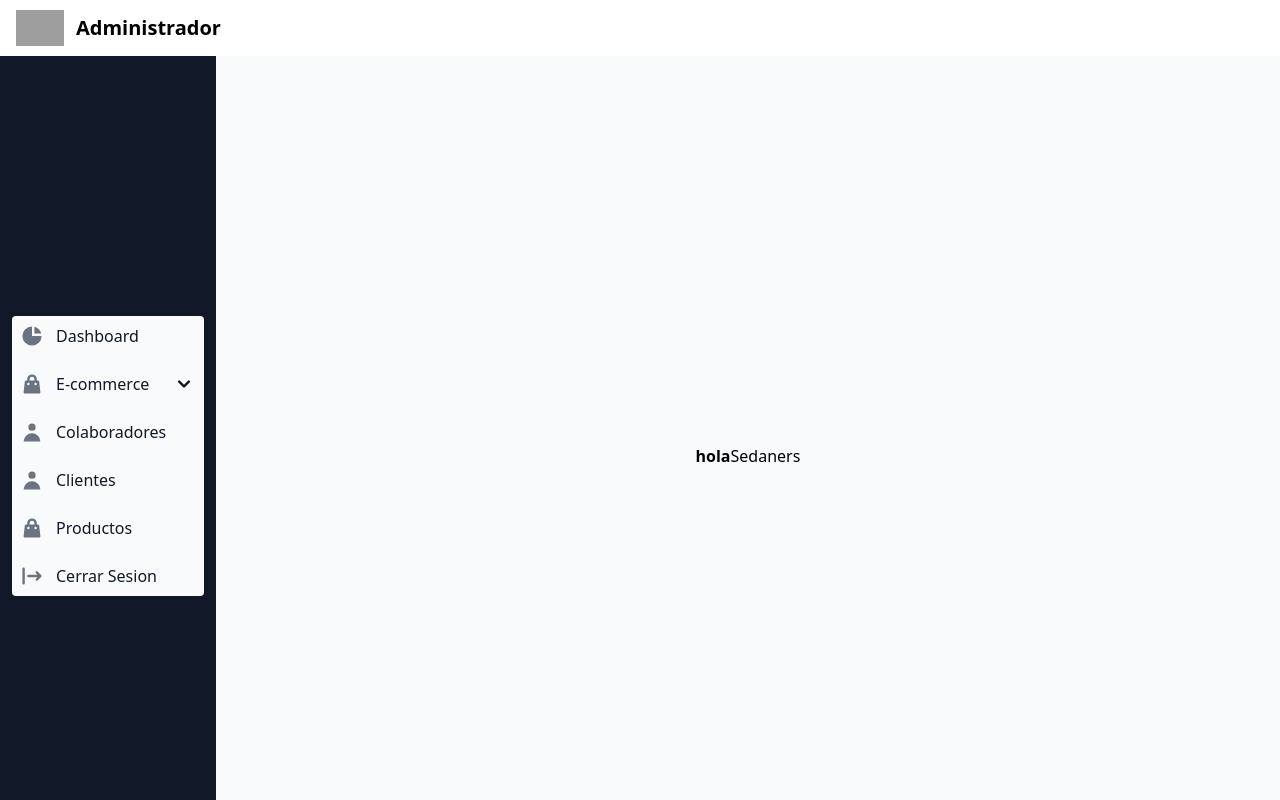
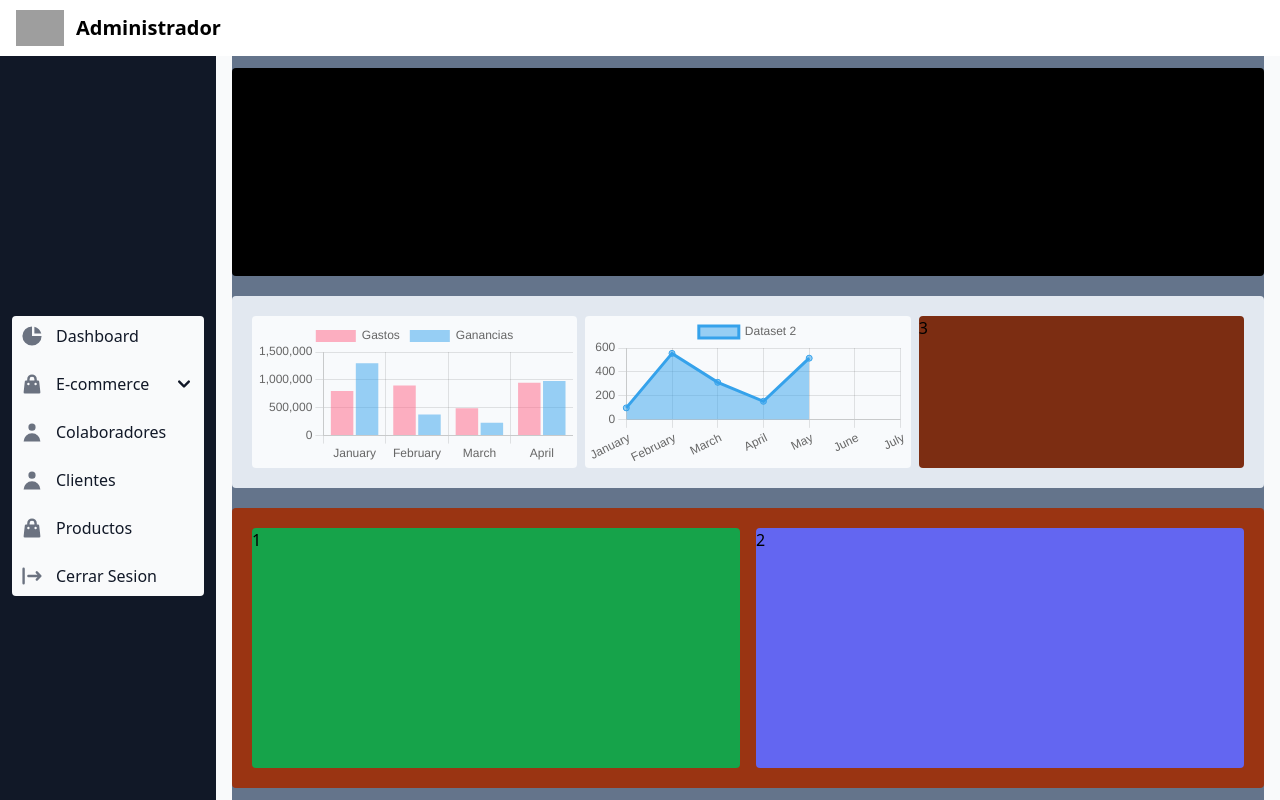
Before and after one commit to sedangroup/sedan-frontend-ciclo4, a React (Vite) app: page /administrador/home in a window 1280 px wide. Shown: the top 800 px of the page. Built offline with nearby package versions, Linux system fonts and the light colour scheme; grey boxes are pictures that could not be loaded.

Commit message:
home admin creado, empezamos con los graficos

```diff
--- /dev/null
+++ b/src/components/administrador/AreaChar.jsx
@@ -0,0 +1,58 @@
+import React from "react";
+import {
+  Chart as ChartJS,
+  CategoryScale,
+  LinearScale,
+  PointElement,
+  LineElement,
+  Title,
+  Tooltip,
+  Filler,
+  Legend,
+} from "chart.js";
+import { Line } from "react-chartjs-2";
+import { ResponsiveContainer } from "recharts";
+
+ChartJS.register(
+  CategoryScale,
+  LinearScale,
+  PointElement,
+  LineElement,
+  Title,
+  Tooltip,
+  Filler,
+  Legend
+);
+
+function AreaChar() {
+  const labels = [
+    "January",
+    "February",
+    "March",
+    "April",
+    "May",
+    "June",
+    "July",
+  ];
+
+  const data = {
+    labels,
+    datasets: [
+      {
+        fill: true,
+        label: "Dataset 2",
+        data: [100, 555, 313, 155, 515],
+        borderColor: "rgb(53, 162, 235)",
+        backgroundColor: "rgba(53, 162, 235, 0.5)",
+      },
+    ],
+  };
+
+  return (
+    <ResponsiveContainer>
+      <Line data={data} />
+    </ResponsiveContainer>
+  );
+}
+
+export default AreaChar;
--- a/src/components/administrador/Aside.jsx
+++ b/src/components/administrador/Aside.jsx
@@ -4,13 +4,14 @@ import { Link } from "react-router-dom";
 function Aside() {
   const [display, setDisplay] = useState(false);
   return (
-    <aside className="flex items-center h-screen  md:w-64 lg:w-64 bg-gray-900 p-3" aria-label="Sidebar">
+    <aside
+      className="flex items-center h-screen  md:w-64 lg:w-64 bg-gray-900 p-3 absolute md:relative"
+      aria-label="Sidebar"
+    >
       <div className="overflow-y-auto  w-full bg-gray-50 rounded dark:bg-gray-800  ">
         <ul className="space-y-2">
           <li>
-            <div
-              className="flex items-center p-2 text-base font-normal text-gray-900 rounded-lg dark:text-white hover:bg-gray-100 dark:hover:bg-gray-700"
-            >
+            <div className="flex items-center p-2 text-base font-normal text-gray-900 rounded-lg dark:text-white hover:bg-gray-100 dark:hover:bg-gray-700">
               <svg
                 aria-hidden="true"
                 className="w-6 h-6 text-gray-500 transition duration-75 dark:text-gray-400 group-hover:text-gray-900 dark:group-hover:text-white"
@@ -174,7 +175,9 @@ function Aside() {
                   clipRule="evenodd"
                 ></path>
               </svg>
-              <span className="flex-1 ml-3 whitespace-nowrap">Cerrar Sesion</span>
+              <span className="flex-1 ml-3 whitespace-nowrap">
+                Cerrar Sesion
+              </span>
             </Link>
           </li>
         </ul>
--- a/src/components/administrador/BarChar.jsx
+++ b/src/components/administrador/BarChar.jsx
@@ -7,43 +7,41 @@ import {
   Tooltip,
   Legend,
 } from "chart.js";
+import { Bar } from "react-chartjs-2";
 import { ResponsiveContainer } from "recharts";
 
-ChartJS.register(CategoryScale, LinearScale, BarElement, Tooltip);
-
-import { Bar } from "react-chartjs-2";
+ChartJS.register(
+  CategoryScale,
+  LinearScale,
+  BarElement,
+  Title,
+  Tooltip,
+  Legend
+);
 
 function BarChar() {
-  const options = {
-    responsive: false,
-    plugins: {
-      legend: {
-        position: "top",
-      },
-      title: {
-        display: false,
-        text: "Chart.js Bar Chart",
-      },
-    },
-  };
-
-  let labels = ['enero','febrero','marzo'];
-  let dataChar = [13000000,4000000,900000];
+  const labels = ["January", "February", "March", "April"];
+  const gastos = [800000, 900000, 490000, 950000];
+  const ganancias = [1300000, 380000, 230000, 980000];
 
   const data = {
-    labels: labels,
+    labels,
     datasets: [
       {
-        data:dataChar,
-        backgroundColor: "#756fff",
+        label: "Gastos",
+        data: gastos,
+        backgroundColor: "rgba(255, 99, 132, 0.5)",
+      },
+      {
+        label: "Ganancias",
+        data: ganancias,
+        backgroundColor: "rgba(53, 162, 235, 0.5)",
       },
     ],
   };
-
-
   return (
-    <ResponsiveContainer width={'100%'}>
-        <Bar options={options} data={data} />
+    <ResponsiveContainer>
+      <Bar data={data} />
     </ResponsiveContainer>
   );
 }
--- a/src/components/administrador/Layout.jsx
+++ b/src/components/administrador/Layout.jsx
@@ -1,7 +1,6 @@
 import Aside from "./Aside";
 import Header from "./Header";
 import Footer from "../Footer";
-
 
 function Layout({ children }) {
   return (
@@ -9,7 +8,7 @@ function Layout({ children }) {
       <Header />
       <div className="flex flex-col h-screen min-w-min md:flex-row lg:flex-row bg-red-400">
         <Aside />
-        <div className="flex flex-col items-center justify-center w-full h-full bg-gray-50 p-4">
+        <div className="flex flex-col items-center justify-center w-full h-auto overflow-y-auto bg-gray-50 p-4">
           {children}
         </div>
       </div>
--- a/src/components/login/Formulario.jsx
+++ b/src/components/login/Formulario.jsx
@@ -50,14 +50,14 @@ function Formulario({ nombre }) {
             </a>
           </div>
           <Link
-            to={'/administrador/home'}
+            to={"/administrador/home"}
             type="submit"
             className="w-full text-white bg-blue-500  hover:bg-primary-700 focus:ring-4 focus:outline-none focus:ring-primary-300 font-medium rounded-lg text-sm px-5 py-2.5 text-center dark:bg-primary-600 dark:hover:bg-primary-700 dark:focus:ring-primary-800"
           >
             Ir a Administrador
           </Link>
           <Link
-            to={'/colaborador/home'}
+            to={"/colaborador/home"}
             type="submit"
             className="w-full text-white bg-blue-500  hover:bg-primary-700 focus:ring-4 focus:outline-none focus:ring-primary-300 font-medium rounded-lg text-sm px-5 py-2.5 text-center dark:bg-primary-600 dark:hover:bg-primary-700 dark:focus:ring-primary-800"
           >
--- a/src/pages/administrador/Home.jsx
+++ b/src/pages/administrador/Home.jsx
@@ -1,12 +1,29 @@
 import BarChar from "../../components/administrador/BarChar";
 import Layout from "../../components/administrador/Layout";
+import AreaChar from "../../components/administrador/AreaChar";
 
 function Home() {
   return (
     <Layout>
-      <div className="flex justify-center items-center  w-full h-full">
-        <h1 className="font-bold">hola</h1>
-        <p>Sedaners</p>
+      <div className="w-full h-auto min-h-screen bg-slate-500 overscroll-scroll pt-3">
+        <div className="w-full h-52 bg-black rounded ">aa</div>
+        <div className="grid grid-cols-1  grid-rows-3 md:grid-cols-3 md:grid-rows-1 place-content-center ali w-full h-48 max-h-52 bg-slate-200 border-t-amber-800 dark:bg-gray-900 mt-5 p-5 gap-2 rounded">
+          <div className="rounded border-red-600 p-1 bg-slate-50">
+            <BarChar />
+          </div>
+          <div className=" rounded border-red-600 bg-slate-50">
+            <AreaChar />
+          </div>
+          <div className="bg-orange-900 rounded">3</div>
+        </div>
+        <div className="grid grid-cols-1 grid-rows-2 md:grid-cols-2 md:grid-rows-1 bg-orange-800 mt-5 rounded p-5 gap-4">
+          <div className="bg-green-600 h-60 rounded">1</div>
+          <div className="bg-indigo-500 h-60 rounded">2</div>
+        </div>
+        <div className="grid grid-cols-1 grid-rows-2 md:grid-cols-2 md:grid-rows-1 bg-orange-800 mt-5 rounded p-5 gap-4">
+          <div className="bg-green-600 h-60 rounded">1</div>
+          <div className="bg-indigo-500 h-60 rounded">2</div>
+        </div>
       </div>
     </Layout>
   );
```
